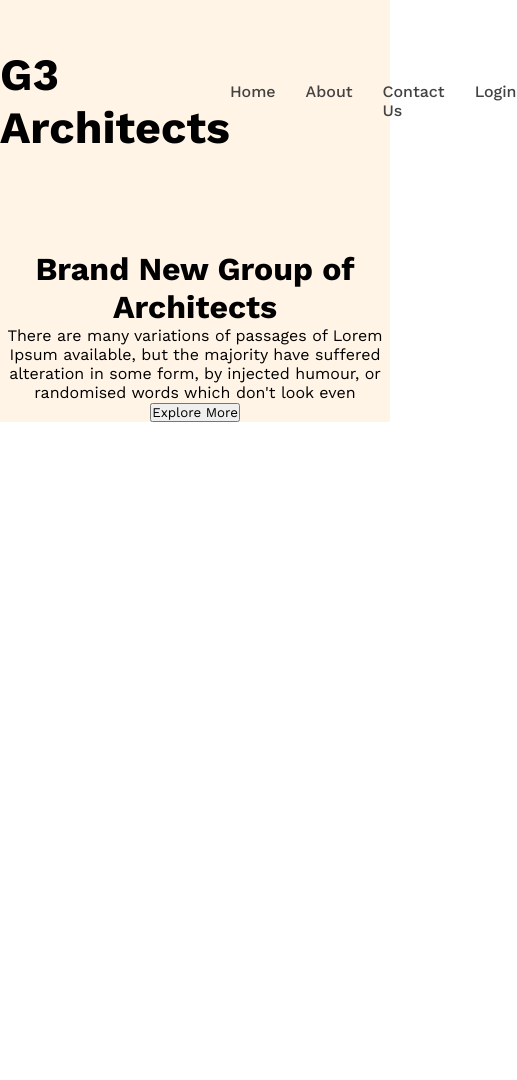
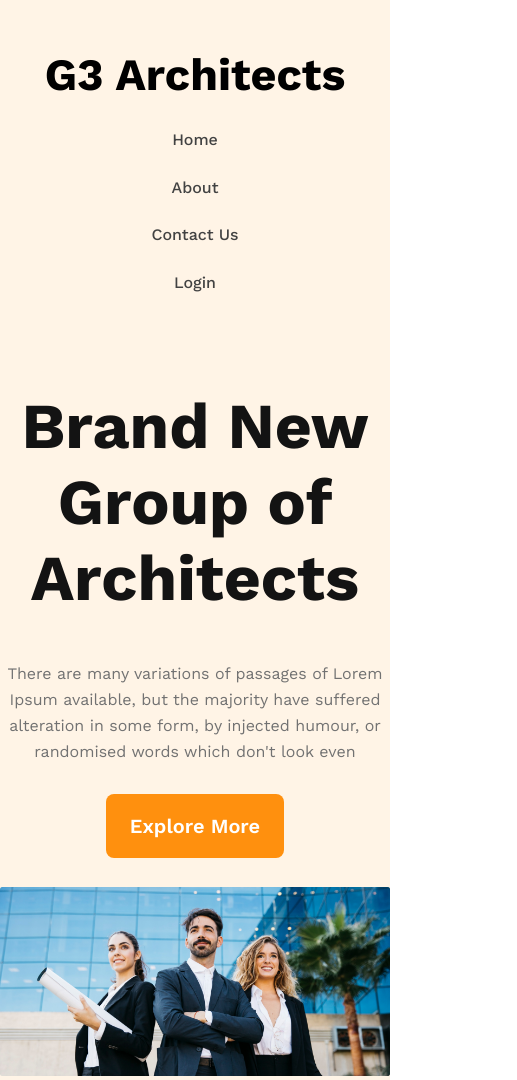
Before and after one commit to nacktify/g3-architects, a plain HTML site: page index.html in a window 390 px wide. Shown: the whole page, 517 px wide, since content can reach past the window. Before the commit the page ends 844 px from the top, so only its background shows below. Drawn offline with nearby package versions, Linux system fonts and the light colour scheme.

Commit message:
banner section is complete with small device media query

```diff
--- a/index.html
+++ b/index.html
@@ -9,7 +9,13 @@
 </head>
 
 <body>
+
+    <!-- full header/hero section  -->
+
     <header class="bg-primary">
+
+        <!-- navigaton section  -->
+
         <nav class="nav-bar display-flex">
             <h3 class="logo">G3 Architects</h3>
             <ul class="nav-links display-flex">
@@ -27,14 +33,19 @@
                 </li>
             </ul>
         </nav>
+
+        <!-- banner section  -->
+
         <div class="banner">
             <div class="banner-content">
-                <h1 class="banner-title">Brand New Group of Architects</h1>
-                <p class="banner-desc">There are many variations of passages of Lorem Ipsum available, but the majority
+                <h1 class="banner-title dark1">Brand New Group of Architects</h1>
+                <p class="banner-desc dark3">There are many variations of passages of Lorem Ipsum available, but the
+                    majority
                     have
                     suffered alteration in some form, by injected humour, or randomised words which don't look even</p>
                 <button class="btn-primary">Explore More</button>
             </div>
+            <img class="banner-img" src="images/banner.png" alt="">
         </div>
     </header>
     <main>
--- a/styles/style.css
+++ b/styles/style.css
@@ -9,6 +9,17 @@
 /* shared styles */
 .display-flex {
     display: flex;
+}
+
+.btn-primary {
+    background-color: #FF900E;
+    color: #FFFFFF;
+    border: none;
+    padding: 1.25rem 1.5rem;
+    border-radius: 8px;
+    margin: 1.8rem auto;
+    font-weight: 600;
+    font-size: 1.25rem;
 }
 
 /* dark 01 */
@@ -45,7 +56,7 @@
 }
 
 .nav-links {
-    gap: 30px;
+    gap: 1.8rem;
 }
 
 .nav-item {
@@ -62,9 +73,34 @@
     max-width: 1440px;
     margin: 0 auto;
 }
-.banner-content{
-    max-width: 860px;
+
+.banner-content {
+    max-width: 850px;
     margin: 0 auto;
     text-align: center;
     padding-top: 6rem;
 }
+
+.banner-title {
+    font-weight: 700;
+    font-size: 4rem;
+}
+
+.banner-desc {
+    font-size: 1rem;
+    margin-top: 2.8rem;
+    line-height: 1.625rem;
+}
+
+.banner-img {
+    width: 100%;
+}
+
+/* Responsive Media Query */
+@media screen and (max-width: 576px) {
+    .nav-bar, .nav-links{
+        flex-direction: column;
+        align-items: center;
+        gap: 1.8rem;
+    }
+}
```
